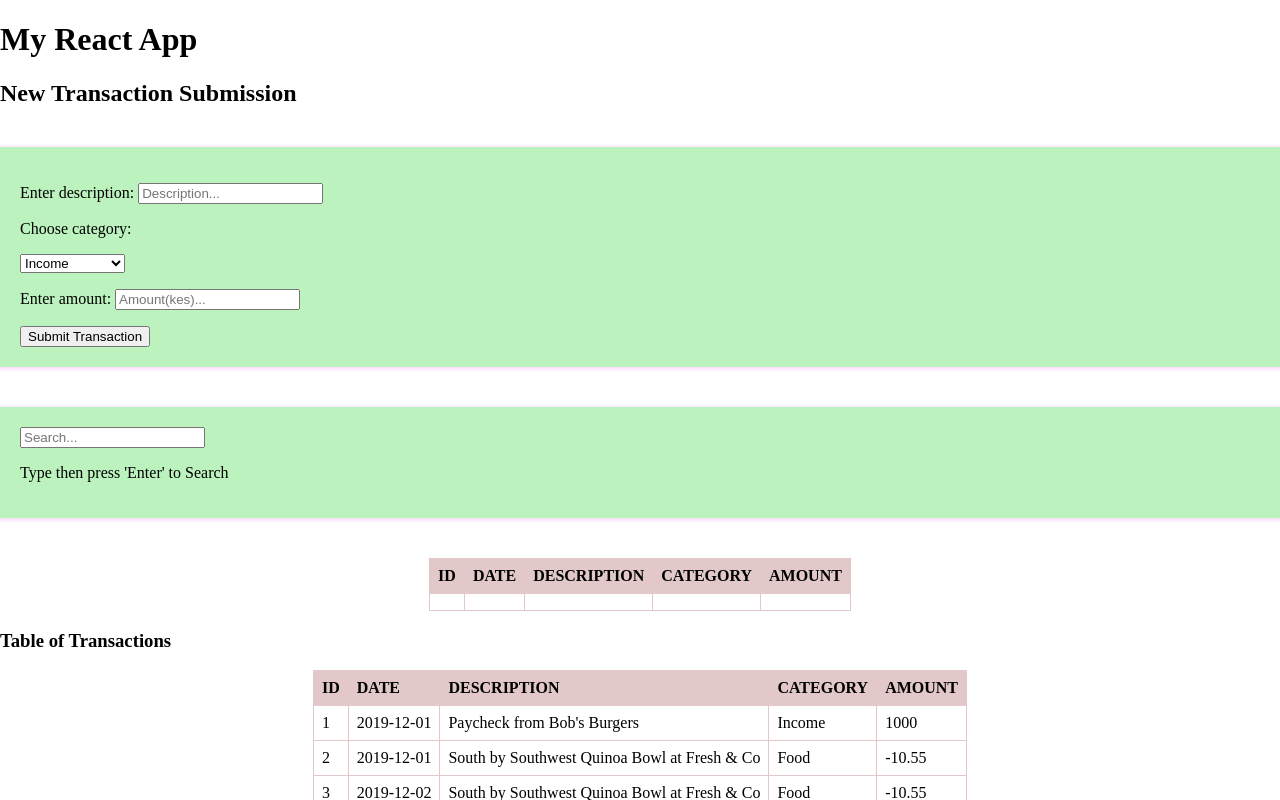
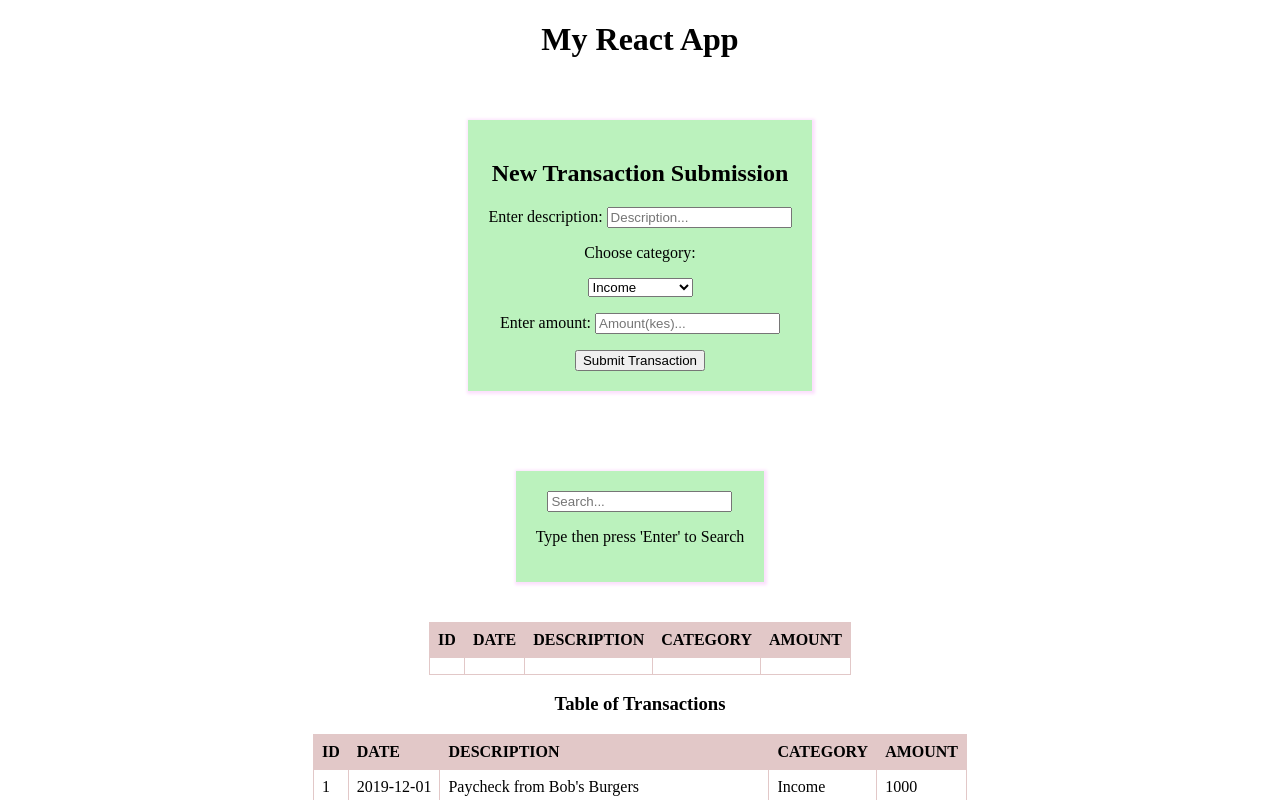
Before and after one commit to SkimZconceited/code-challenge-bank-of-flatiron, a React (Create React App) app: page / in a window 1280 px wide. Shown: the top 800 px of the page. Built offline with nearby package versions, Linux system fonts and the light colour scheme; data requests are answered from the project's data file; a web font is replaced by a local one.

Commit message:
More CSS

```diff
--- a/src/components/FormSub.js
+++ b/src/components/FormSub.js
@@ -23,9 +23,8 @@ function FormSub() {
     };
 
         return (
-            <div id="form-Sub">
+    <form onSubmit={handleSub}>
             <h2>New Transaction Submission</h2>
-      <form onSubmit={handleSub}>
     <p>Enter description: <input placeholder="Description..." onSubmit={handleInput} /></p>
 
     <div id="div-category">
@@ -43,7 +42,6 @@ function FormSub() {
 
     <input type="submit" value="Submit Transaction" onClick={() => console.log('Submitted')} />
     </form>
-    </div>
   );
 }
 
--- a/src/components/Header.js
+++ b/src/components/Header.js
@@ -1,8 +1,8 @@
 function Header() {
     return (
-        <header>
+        <div>
             <h1>My React App</h1>
-        </header>
+        </div>
     )
 }
 
--- a/src/index.css
+++ b/src/index.css
@@ -7,22 +7,39 @@
 body {
     margin: 0;
     padding: 0;
-    font-family: 'Outcast W00 II Regular';
+    font-family: 'Outcast W00 II Regular';;
+}
+
+.App {
+    display: flex;
+    min-height: 100vh;
+    display: flex;
+    flex-direction: column;
 }
 
 form {
-    display: block;
+    /* display: block; */
     background-color: rgb(187, 242, 189);
     box-shadow: 1px 1px 3px 2px #fce0fd;
     margin: 40px auto;
     padding: 20px;
 }
 
-form input select #div-category {
-    display: flex;
-    flex-direction: column;
+div {
+    text-align: center;
+}
+
+/* h1 h2 h3 h4 h5 h6 {
+    font-family: 'Popins', sans-serif;
+    text-align: center;
+} */
+
+form input select div {
+    /* display: flex;
+    flex-direction: column; */
     margin: 10px auto;
     padding: 8px;
+    width: 100%;
     font-family: 'Popins', sans-serif;
     border: 1px solid #e2c8c8;
 }
@@ -35,6 +52,7 @@ table {
 }
 thead {
     background-color: #e2c8c8;
+    border: 1px solid #cd3737;
 }
 th, td {
     padding: 8px;
```
Lines whose indentation alone changed are shown as unchanged.
